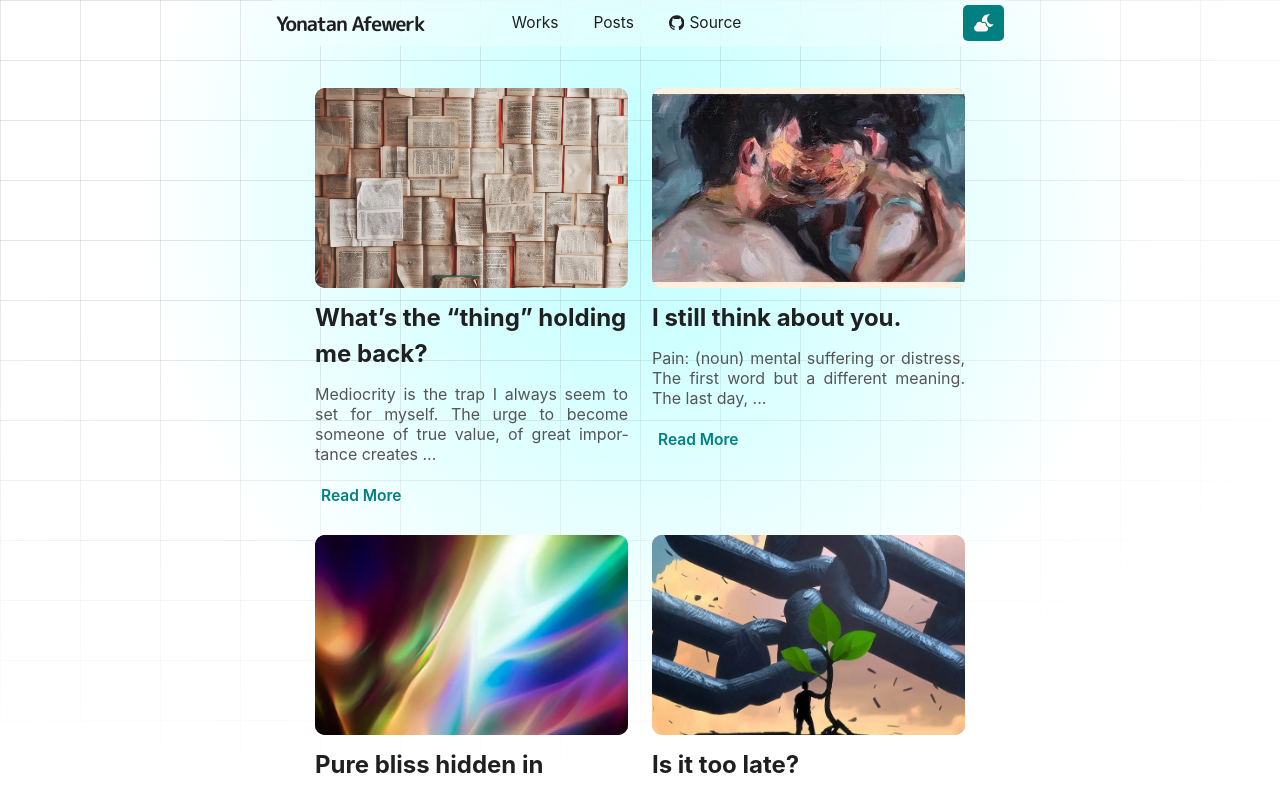
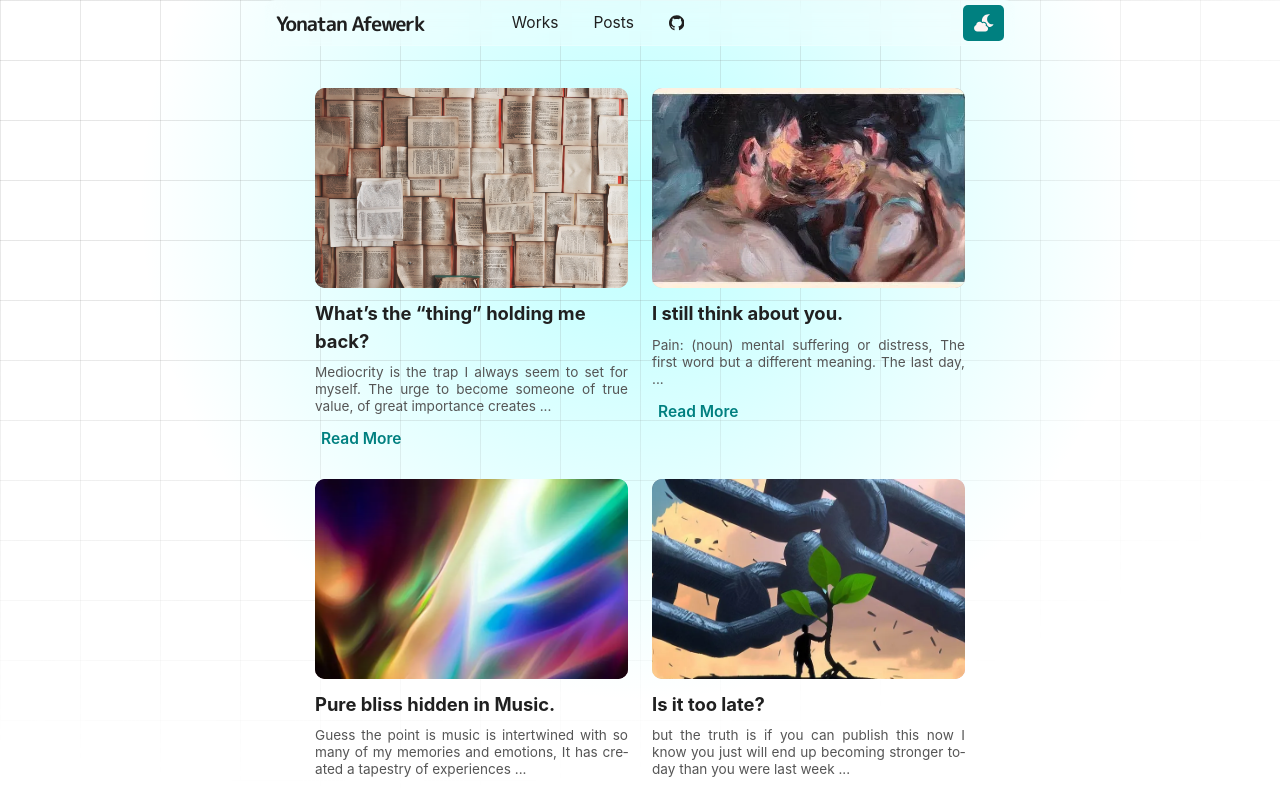
Before and after one commit to Yehonatal/portfolio_v2, a React (Vite) app: page /posts in a window 1280 px wide. Shown: the top 788 px of the page. Built offline with nearby package versions, Linux system fonts and the light colour scheme.

Commit message:
UI: font-size updated, made a bit smaller

```diff
--- a/src/component/Header.tsx
+++ b/src/component/Header.tsx
@@ -46,13 +46,14 @@ function Header() {
                     <li>
                         <Link to="/posts">Posts</Link>
                     </li>
-                    <li>
+                    <li className="flex ">
                         <a
                             href="https://github.com/Yehonatal/portfolio_v2"
                             target="_blank"
                         >
-                            <GithubOutlined />
-                            Source
+                            <div className="flex">
+                                <GithubOutlined />
+                            </div>
                         </a>
                     </li>
                 </nav>
--- a/src/index.css
+++ b/src/index.css
@@ -94,7 +94,7 @@ meter {
 .light_theme {
     --crl-bg: #f0e7db;
     --crl-txt: #202020;
-    --crl-glass: rgba(255, 255, 255, 0.25);
+    --crl-glass: rgba(255, 255, 255, 0.534);
 }
 
 .dark_theme {
--- a/src/style/blog.css
+++ b/src/style/blog.css
@@ -34,14 +34,14 @@
 }
 
 .blog-card h2 {
-    font-size: 1.5rem;
+    font-size: 1.15rem;
     font-weight: bold;
     margin-bottom: 0.5em;
     hyphens: auto;
 }
 
 .blog-card p {
-    font-size: 1rem;
+    font-size: 0.85rem;
     color: #555;
     line-height: 1.25;
     text-align: justify;
@@ -50,7 +50,7 @@
 
 .blog-card a {
     display: block;
-    margin-top: 16px;
+    margin-top: 8px;
     font-weight: 600;
     color: teal;
     text-decoration: none;
--- a/src/style/header.css
+++ b/src/style/header.css
@@ -58,6 +58,21 @@ nav {
     letter-spacing: -1px;
 }
 
+.flex svg {
+    margin: 0;
+    padding: 0;
+    display: flex;
+    align-items: center;
+    justify-content: center;
+}
+.flex {
+    flex-direction: row;
+    margin: 0;
+    padding: 0;
+    display: flex;
+    align-items: center;
+    justify-content: center;
+}
 nav li a {
     transition: all 0.5s ease-in-out;
 }
--- a/src/style/post.css
+++ b/src/style/post.css
@@ -7,6 +7,6 @@
 }
 
 .post h1 {
-    font-size: 3.5rem;
+    font-size: 2.5rem;
     font-weight: bold;
 }
--- a/src/style/project.css
+++ b/src/style/project.css
@@ -20,13 +20,13 @@
 }
 
 .project-card h2 {
-    font-size: 1.5rem;
+    font-size: 1.15rem;
     font-weight: bold;
     hyphens: auto;
 }
 
 .project-card p {
-    font-size: 1rem;
+    font-size: 0.9rem;
     color: #555;
     line-height: 1.25;
     text-align: justify;
@@ -63,12 +63,13 @@
     transition: all 0.3s ease-in-out;
     font-weight: bold;
     cursor: pointer;
+    font-size: 0.85rem;
 }
 
 .tech:hover {
     color: var(--crl-txt);
     background-color: var(--crl-glass);
-    border: 1px solid transparent;
+    border: 1px solid var(--crl-glass);
 }
 
 .links a {
--- a/src/style/work.css
+++ b/src/style/work.css
@@ -10,7 +10,7 @@
 }
 
 .work h1 {
-    font-size: 3.5rem;
+    /* font-size: 3.5rem; */
     font-family: var(--ff-family);
     font-weight: bold;
 }
@@ -22,7 +22,7 @@
 }
 .title {
     font-weight: bold;
-    font-size: 1.5rem;
+    /* font-size: 1.5rem; */
     font-family: "M PLUS Rounded 1c", sans-serif;
 }
 hr {
```
